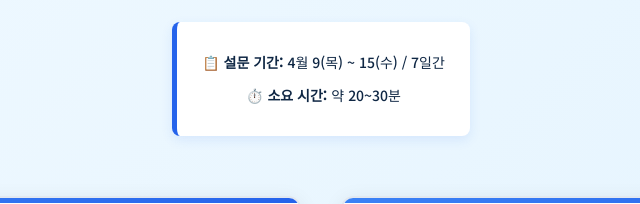
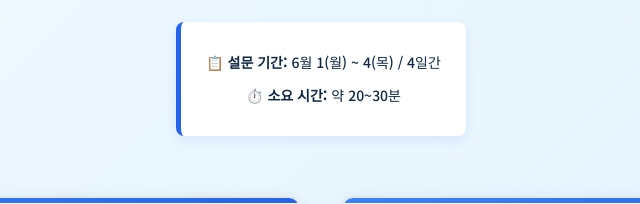
Before and after one commit to jaiwshim-project/20-13-survey_diagnosis, a website: page pages/main-survey.html in a window 1280 px wide. Shown: the part 224-428 px from the top of the page, 319-959 px from the left. Drawn offline with nearby package versions, Linux system fonts and the light colour scheme; no server answers.

Commit message:
Update survey period to 6월 1(월)~4(목) / 4일간

```diff
--- a/pages/main-survey.html
+++ b/pages/main-survey.html
@@ -60,7 +60,7 @@
                 <h1>조직진단 본설문</h1>
                 <p>사전 진단 결과를 바탕으로 심층 조직진단을 실시합니다.<br>해당하는 역할을 선택하여 설문을 진행해주세요.</p>
                 <div class="survey-info">
-                    <p>📋 <strong>설문 기간:</strong> 4월 9(목) ~ 15(수) / 7일간</p>
+                    <p>📋 <strong>설문 기간:</strong> 6월 1(월) ~ 4(목) / 4일간</p>
                     <p>⏱️ <strong>소요 시간:</strong> 약 20~30분</p>
                 </div>
             </div>
```
